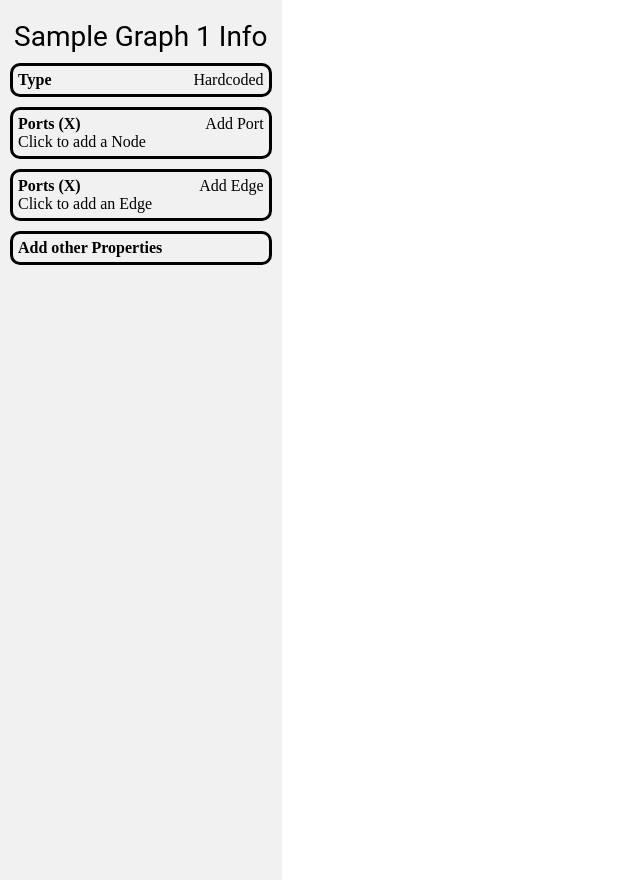
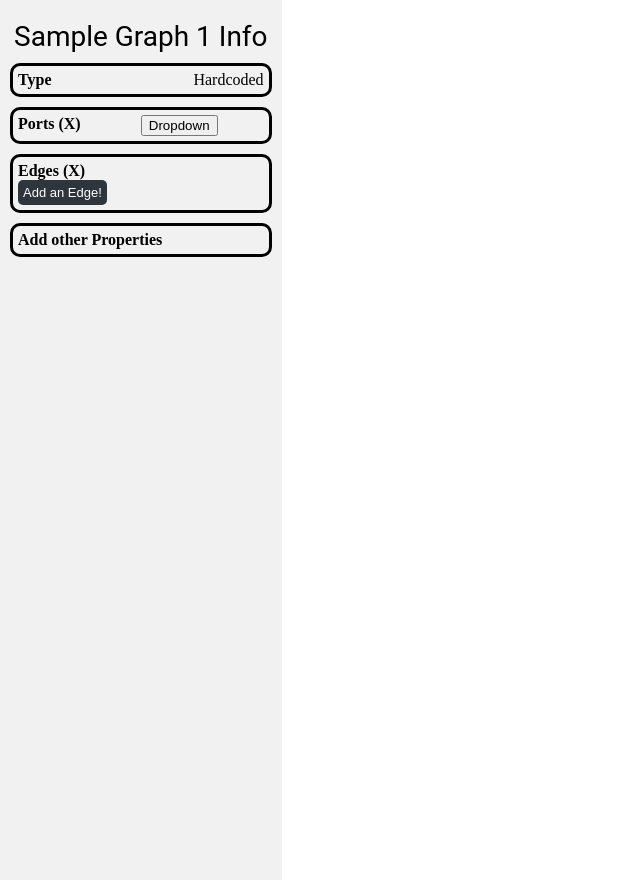
Before and after one commit to danielgiampaolo/CIS4930_Python, a Django app: page / in a window 1280 px wide. Shown: the whole page, without its empty margins (0-640 px from the left). Run offline with Django 3.2, Linux system fonts and the light colour scheme.

Commit message:
Tried to Create Hover Menu

```diff
--- a/src/graph/templates/graph/index.html
+++ b/src/graph/templates/graph/index.html
@@ -20,6 +20,8 @@
 		}
 
 		.sidenav a {
+
+			width:100%;
 			padding: 6px 8px 6px 16px;
 			text-decoration: none;
 			font-size: 25px;
@@ -38,6 +40,43 @@
 			border: black solid;
 		}
 
+		.button {
+			border: black;
+			color: white;
+			padding: 5px 5px;
+			text-align: center;
+			border-radius: 5px;
+			font-size: 13px;
+			cursor: pointer;
+			background: #2e353d;
+		}
+		.dropdown {
+		  position: relative;
+		  display: inline-block;
+		}
+
+		.dropdown-content {
+		  display: none;
+		  position: absolute;
+		  background-color: #f1f1f1;
+		  min-width: 160px;
+		  box-shadow: 0px 8px 16px 0px rgba(0,0,0,0.2);
+		  z-index: 1;
+		}
+
+		.dropdown-content a {
+		  color: black;
+		  padding: 12px 16px;
+		  text-decoration: none;
+		  display: inline-block;
+		}
+
+		.dropdown-content a:hover {background-color: #ddd;}
+
+		.dropdown:hover .dropdown-content {display: block; width: 100%}
+
+		.dropdown:hover .dropbtn {background-color: #3e8e41;}
+
 	</style>
 	<title>Tom's Site</title>
 </head>
@@ -51,17 +90,23 @@
 		</div>
 		<div class="property">
 			<div>
-			<span style="font-weight: bold">Ports (X)</span>
-			<span style="float: right">Add Port</span>
+			<span style="font-weight: bold; float: left; width: 50%">Ports (X)</span>
+			<div class="dropdown">
+  				<button class="dropbtn">Dropdown</button>
+  					<div class="dropdown-content">
+	  					<div style="display: inline-block; flex-direction: row">
+							<label for="node">Node Name:</label>
+    						<input style="vertical-align: middle"type="text" placeholder="Node to Node Edge" />
+    					</div>
+  					</div>
+				</div>
 			</div>
-			<span>Click to add a Node</span>
 		</div>
 		<div class="property">
 			<div>
-			<span style="font-weight: bold">Ports (X)</span>
-			<span style="float: right">Add Edge</span>
+			<span style="font-weight: bold">Edges (X)</span>
 			</div>
-			<span>Click to add an Edge</span>
+			<button class ="button">Add an Edge!</button>
 		</div>
 		<div class="property">
 			<span style="font-weight: bold">Add other Properties</span>
```
